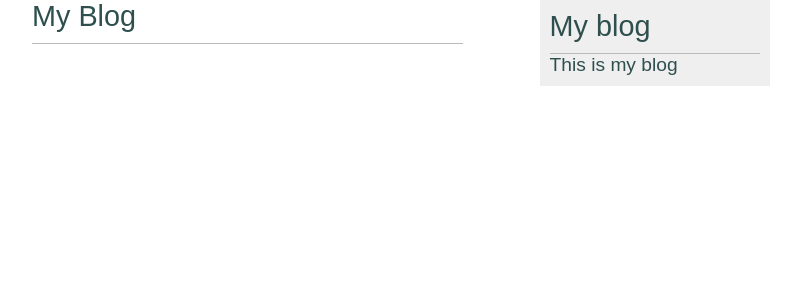
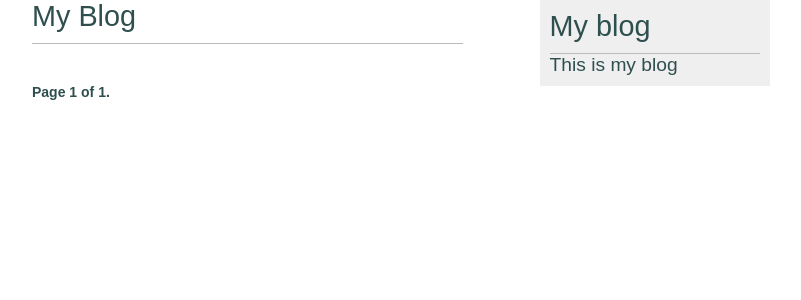
Before and after one commit to johnclamy/myblogproject, a Django app: page /blog/ in a window 1280 px wide. Shown: the top 300 px of the page, without its empty margins (254-1055 px from the left). Run offline with Django 5.2, Linux system fonts and the light colour scheme; data that the repository does not hold is empty.

Commit message:
include the pagination  template at the bottom of the content block

```diff
--- a/myblog/blog/templates/blog/post/list.html
+++ b/myblog/blog/templates/blog/post/list.html
@@ -22,4 +22,6 @@
         </section>
         {% endfor %}
     </article>
+    {% include "pagination.html" with page=posts %}
+
 {% endblock content %}
```
Lines whose indentation alone changed are shown as unchanged.
